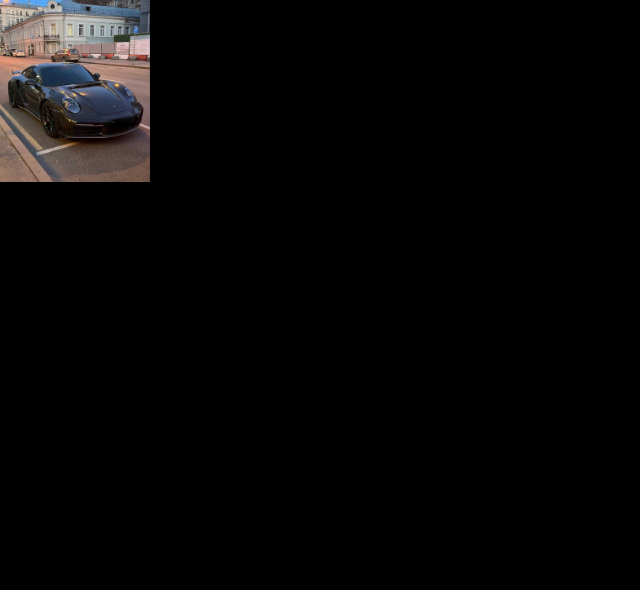
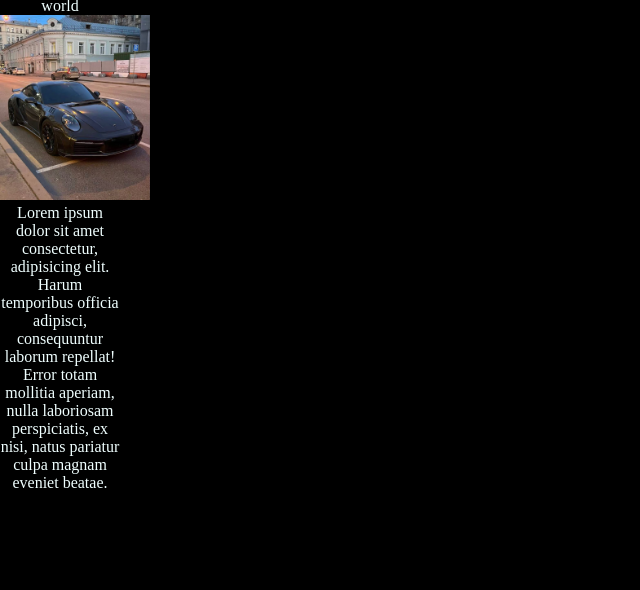
Before and after one commit to ahlamelasseli/test-git-, a plain HTML site: page index.html in a window 1280 px wide. Shown: the part 210-800 px from the top of the page, without its empty margins (0-640 px from the left). Drawn offline with Linux system fonts and the light colour scheme.

Commit message:
third edit

```diff
--- a/index.html
+++ b/index.html
@@ -16,5 +16,6 @@
      <p>best car in the world</p>
      <!-- section 3 -->
       <img width="150" src="./public/images/Porsche 911 GT3 RS (1).jpeg" alt="">
+      <p>Lorem ipsum dolor sit amet consectetur, adipisicing elit. Harum temporibus officia adipisci, consequuntur laborum repellat! Error totam mollitia aperiam, nulla laboriosam perspiciatis, ex nisi, natus pariatur culpa magnam eveniet beatae.</p>
 </body>
 </html>
--- a/public/css/app.css
+++ b/public/css/app.css
@@ -13,6 +13,11 @@ body{
     height: 15vh;
     text-align: center;
 }
+p{
+    color: azure;
+    width: 120px;
+    text-align: center;
+}
 h1{
     background-color: brown;
     border-radius: 6rem;
```
